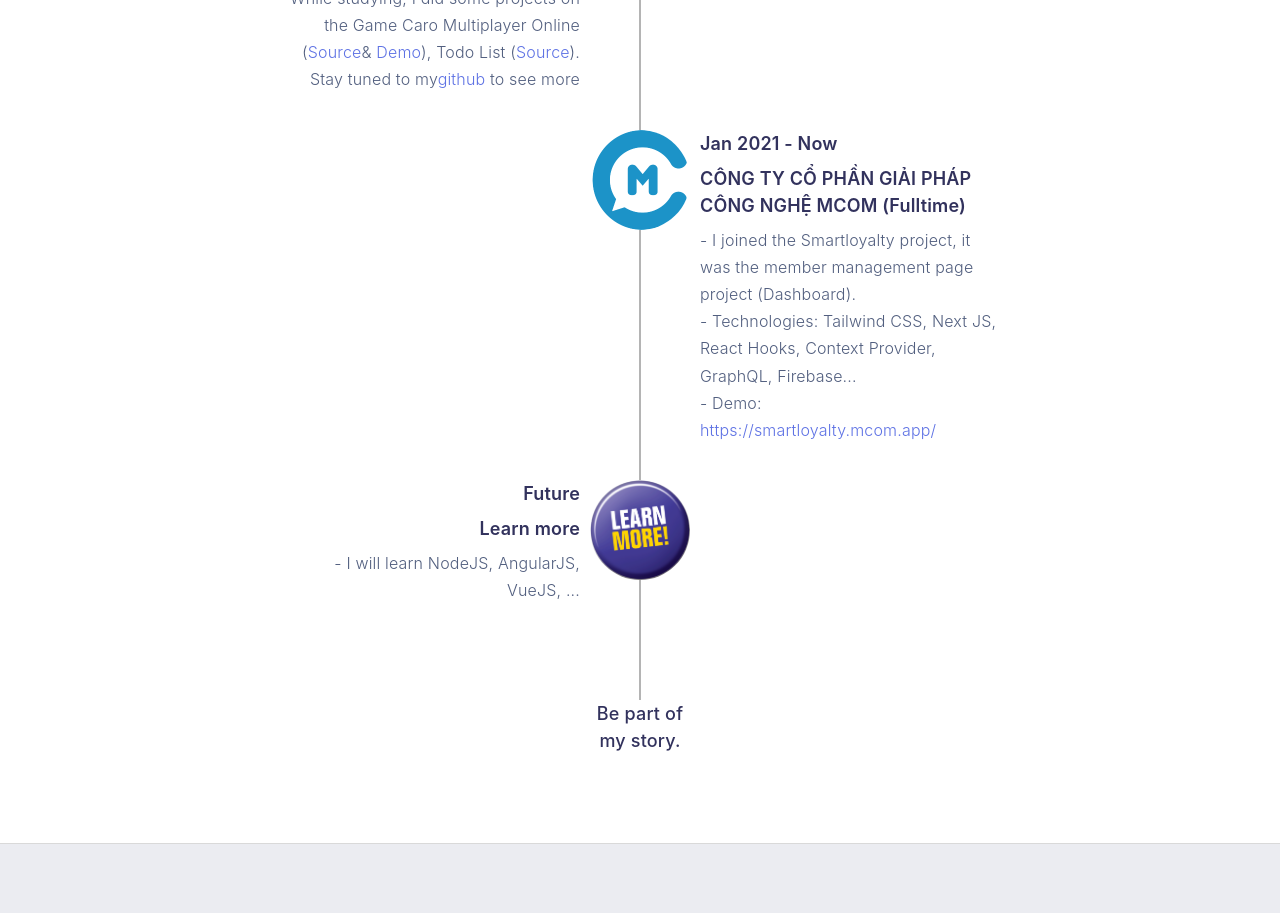
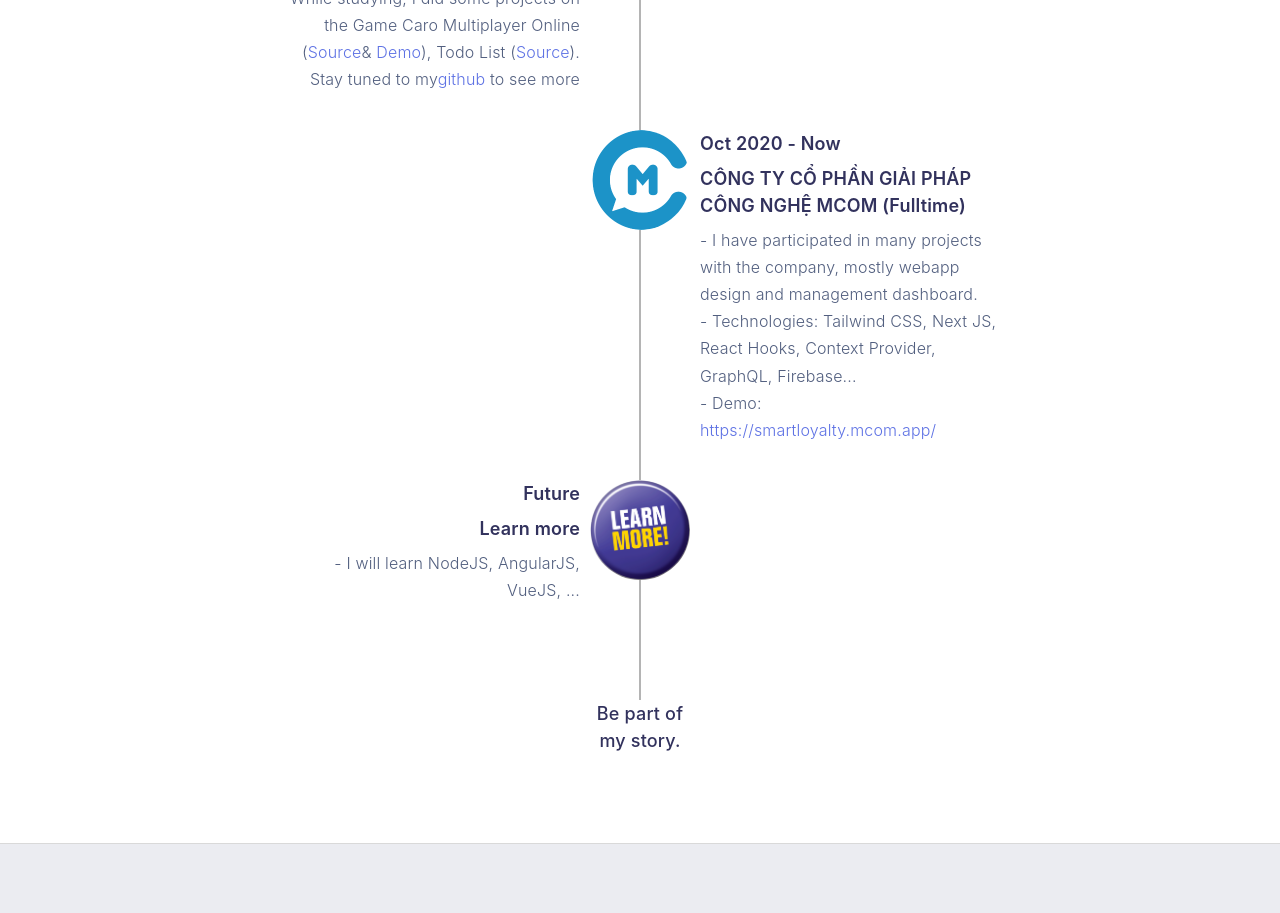
Before and after one commit to quangvinhbee/cv-online, a Next.js app: page / in a window 1280 px wide. Shown: the part 2960-3873 px from the top of the page. Built offline with nearby package versions, Linux system fonts and the light colour scheme; some icons are missing.

Commit message:
Fix: timeline

```diff
--- a/components/pages/component/timeline.jsx
+++ b/components/pages/component/timeline.jsx
@@ -115,13 +115,13 @@ const timeline = [
     ),
   },
   {
-    time: "Jan 2021 - Now",
+    time: "Oct 2020 - Now",
     title: "CÔNG TY CỔ PHẦN GIẢI PHÁP CÔNG NGHỆ MCOM (Fulltime)",
     img: "images/logomcom.png",
-    description: <p>- I joined the Smartloyalty project, it was the member
-    management page project (Dashboard). <br />
+    description: <p>- I have participated in many projects with the company,
+    mostly webapp design and management dashboard. <br />
     - Technologies: Tailwind CSS, Next JS, React Hooks, Context
-    Provider, GraphQL, Firebase...<br />
+Provider, GraphQL, Firebase...<br />
     - Demo:<Link href="https://smartloyalty.mcom.app/"> https://smartloyalty.mcom.app/</Link></p>,
   },
   {
```
